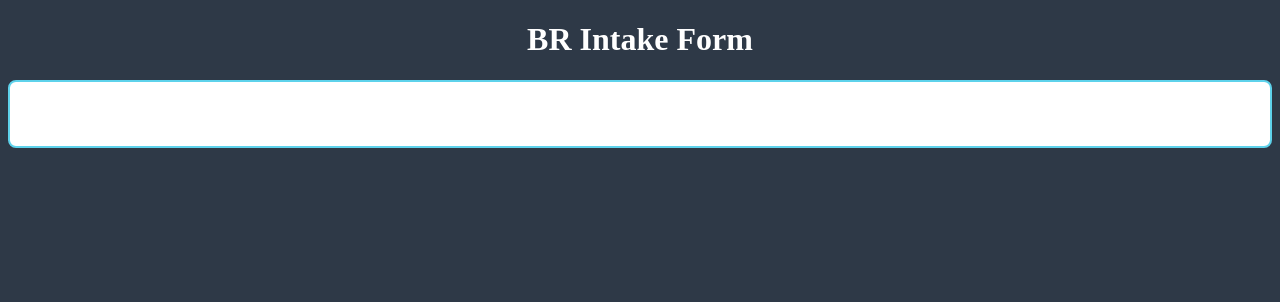
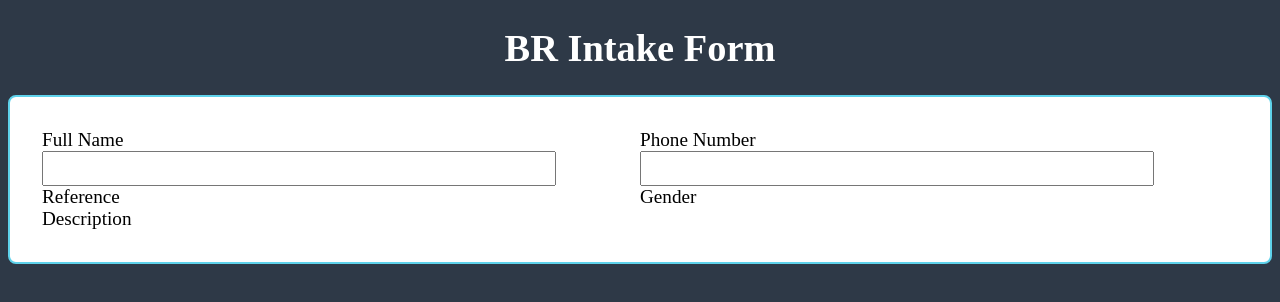
Before and after one commit to WesloTheWeb/br-assessment, a Vue app: page / in a window 1280 px wide. Shown: the top 302 px of the page. Built offline with nearby package versions, Linux system fonts and the light colour scheme.

Commit message:
rendering out the fields first two

```diff
--- a/src/components/Form/UserForm.scss
+++ b/src/components/Form/UserForm.scss
@@ -0,0 +1,16 @@
+.user-form {
+    label {
+        display: block;
+    }
+
+    input {
+        width: 100%;
+        max-width: 80%;
+        padding: .5rem 1rem;
+    }
+
+    section {
+        display: grid;
+        grid-template-columns: repeat(2, 1fr);
+    }
+}
--- a/src/components/Form/UserForm.vue
+++ b/src/components/Form/UserForm.vue
@@ -1,6 +1,11 @@
 <template>
-  <form>
-
+  <form class="user-form">
+    <section>
+      <div v-for="field in fields" :key="field.id">
+        <label :for="field.id">{{ field.label }}</label>
+        <input v-if="field.type === 'text' || field.type === 'number'" :type="field.type" :name="field.id" v-model="field.value" />
+      </div>
+    </section>
   </form>
 </template>
 
--- a/src/styles/main.scss
+++ b/src/styles/main.scss
@@ -1,7 +1,7 @@
 @import '../../variables.scss';
 
 body {
-    font-size: 1rem;
+    font-size: 1.2rem;
     background-color: $brandColorPrimary;
 }
 
```
